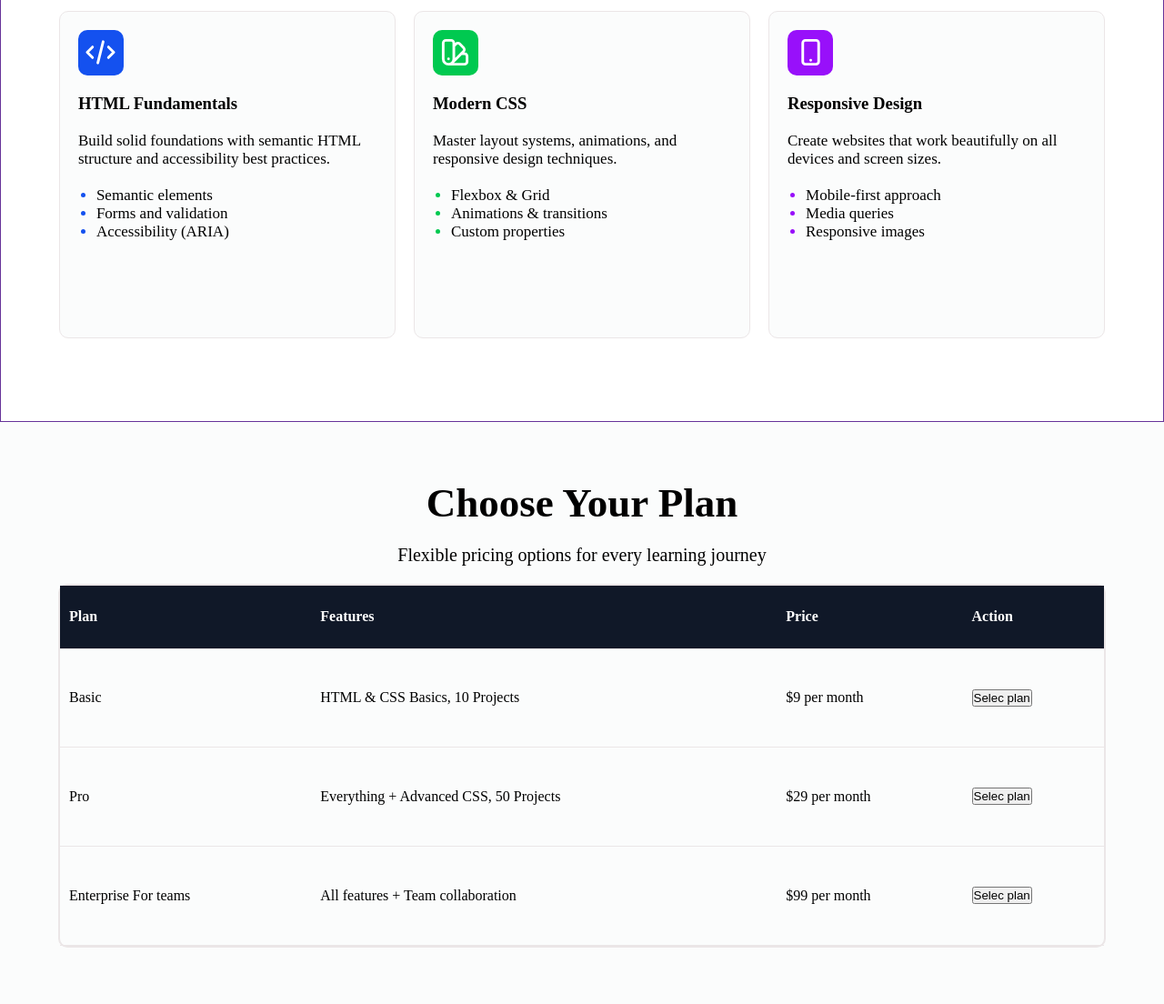
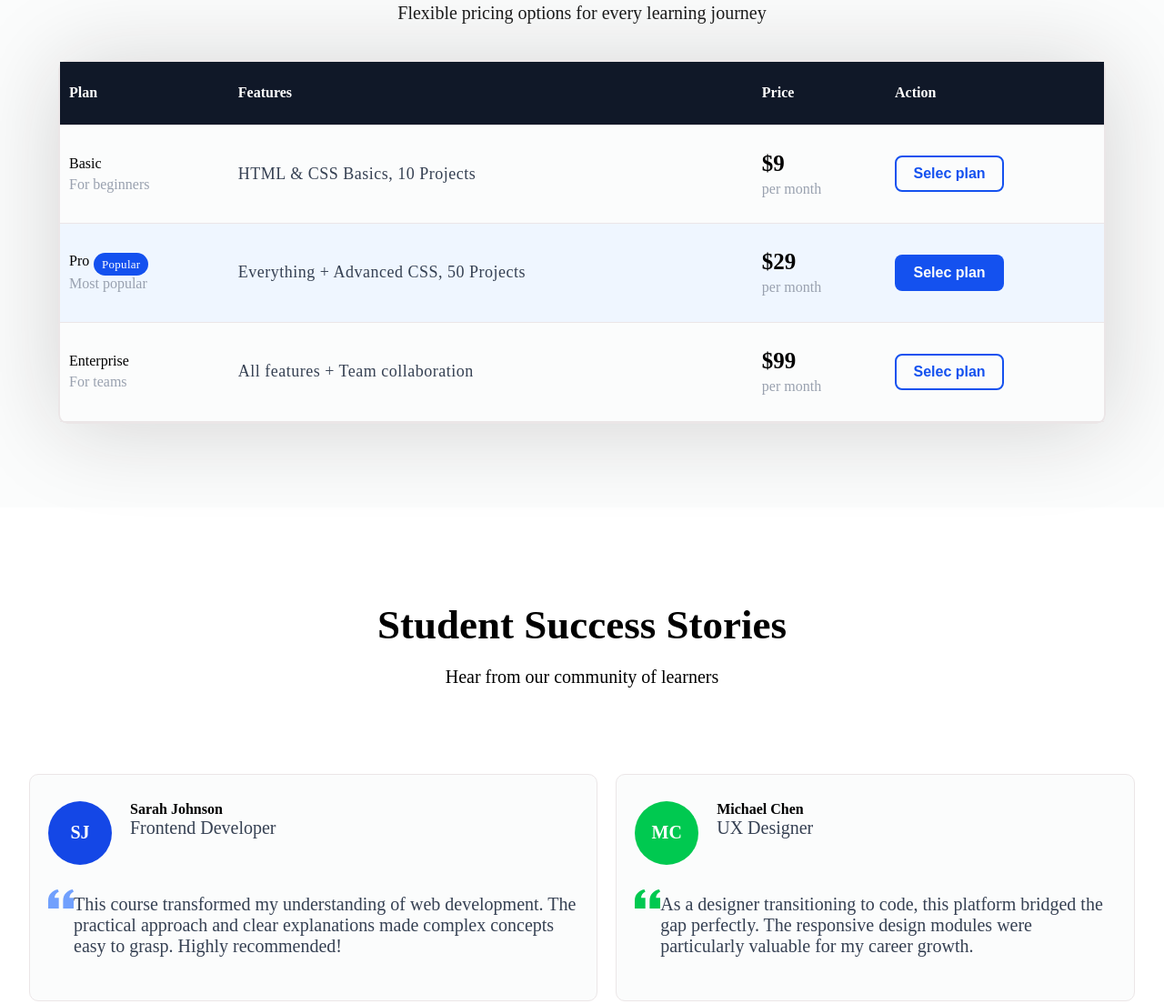
Before and after one commit to leandrofn3/Hands-on, a plain HTML site: page index.html in a window 1280 px wide. Shown: the part 882-1986 px from the top of the page at 91% size. Drawn offline with Linux system fonts and the light colour scheme.

Commit message:
finalização da estrutura do layout, com animação e sombras.

```diff
--- a/css/styled.css
+++ b/css/styled.css
@@ -24,12 +24,16 @@
 
 .containerGeneral {
     max-width: 100%;
-    min-height: 80vh;
+    min-height: 90vh;
     background-color: var(--bg-color-primary);
     display: flex;
     flex-direction: column;
     align-items: center;
     justify-content: center;
+}
+
+header {
+    position: absolute;
 }
 
 nav {
@@ -38,9 +42,11 @@ nav {
     justify-content: space-between;
     background-color: #FFF;
     width: 100%;
-    height: 56px;
+    height: 80px;
     padding: 16px 48px 16px 48px;
     box-shadow: 0.1px 0.1px 5px lightgray;
+    position: fixed;
+    top: 0px;
 }
 
 .logo,
@@ -78,7 +84,6 @@ nav {
 .containerHeader {
     height: 650px;
     width: 95%;
-    /* background-color: aqua; */
     display: flex;
     align-items: center;
     justify-content: center;
@@ -113,11 +118,9 @@ h1 {
     margin-bottom: 20px;
     letter-spacing: 1px;
     line-height: 140%;
-
 }
 
 .textHeader {
-    /* border: 1px solid salmon; */
     padding: 30px 30px 30px 0;
 }
 
@@ -143,8 +146,6 @@ h1 {
 
 .section-01 {
     background-color: #FFF;
-    justify-content: center;
-    border: 1px solid rebeccapurple;
     gap: 10px;
 }
 
@@ -162,10 +163,8 @@ p {
     align-items: center;
     justify-content: space-between;
     gap: 20px;
-    /* border: 1px solid red; */
     width: 90%;
     height: 60vh;
-
 }
 
 .card {
@@ -178,6 +177,22 @@ p {
     display: flex;
     flex-direction: column;
     gap: 20px;
+}
+
+.card p {
+    color: var(--text-color-primary);
+    letter-spacing: 0.5px;
+}
+
+.card li {
+    margin-bottom: 10px;
+     color: var(--text-color-primary);
+    letter-spacing: 0.5px;
+}
+
+.card:hover {
+    box-shadow: -0.1px 5px 8px -1px gray;
+    transform: translateY(-1px);
 }
 
 .card .logo-card {
@@ -231,6 +246,8 @@ p {
     border-radius: 10px;
     width: 90%;
     height: 400px;
+    margin-top: 20px;
+    box-shadow: 0.5px 5px 100px lightgrey;
 }
 
 .section-02 th,
@@ -245,12 +262,84 @@ td {
     background-color: var(--bg-color-fourth);
 }
 
+.style-td{
+    font-size: 18px;
+    font-weight: 100;
+    letter-spacing: 0.5px;
+    color: var(--text-color-primary);
+}
+
+.style-td-hover {
+    background-color: #eff6ff;
+}
+
+.style-td-hover:hover{
+    background-color:var(--bg-color-secondary)
+}
+
 svg {
     color: #FFF;
     width: 35px;
     height: 35px;
 }
 
+.span-Container{
+    display: flex;
+    flex-direction: column;
+    gap: 5px;
+}
+
+.span-style{
+    color: var(--text-color-secondary);
+    font-size: 16px;
+}
+
+.span-price{
+    font-weight: bolder;
+    font-size: 25px;
+}
+
+.btn-secondary{
+    border: none;
+    width: 120px;
+    height: 40px;
+    border-radius: 8px;
+    font-size: 16px;
+    font-weight: 600;
+}
+
+.btn-styled-secondary {
+    background-color: var(--bg-color-primary);
+    border: 2px solid var(--color-button-primary);
+    font-size: 16px;
+    font-weight: bold;
+    color: var(--color-button-primary);
+}
+
+.btn-styled-secondary:hover{
+    background-color: var(--color-button-primary);
+    color: var(--bg-color-primary);
+}
+
+.align-span{
+    display: flex;
+    gap: 5px;
+}
+
+.popular{
+    display: flex;
+    align-items: center;
+    justify-content: center;
+    color: #FFF;
+    font-size: 13px;
+    font-weight: 500;
+    background-color: var(--color-button-primary);
+    width: 60px;
+    height: 25px;
+    border-radius: 20px;
+    letter-spacing: 0.3px;
+
+}
 
 .section-03 {
     background-color: #FFF;
@@ -265,6 +354,10 @@ svg {
     gap: 20px;
 }
 
+.card-3:hover {
+    box-shadow: 0.2px 10px 20px  lightgray;
+}
+
 .card-3 {
     background-color: var(--bg-color-primary);
     border: 1px solid var(--border);
@@ -273,6 +366,8 @@ svg {
     display: flex;
     flex-direction: column;
     justify-content: center;
+    padding: 20px;
+    gap: 20px;
 }
 
 .card-3 svg {
@@ -295,7 +390,6 @@ svg {
     font-size: 20px;
     font-weight: bolder;
     color: #fff;
-
 }
 
 .logo-section-03-segundary {
@@ -307,14 +401,23 @@ svg {
     gap: 20px;
 }
 
+.content-logo-03 p {
+    color: var(--text-color-primary);
+}
+
 .cart-content-text {
     display: flex;
     height: 100px;
-
 }
 
 .cart-content-text p {
     margin-top: 12px;
+    color: var(--text-color-primary);
+}
+
+.section-04 {
+    gap: 20px;
+    height: 100vh;
 }
 
 .container-form {
@@ -325,9 +428,14 @@ svg {
     display: flex;
     align-items: center;
     flex-direction: column;
-    gap: 20px;
+    gap: 15px;
     padding: 48px;
     border-radius: 10px;
+    box-shadow: 0.5px 5px 10px lightgray;
+}
+
+.container-form button {
+    align-self: start;
 }
 
 .container-form label {
@@ -346,6 +454,52 @@ svg {
     border: 2px solid var(--color-button-primary);
     outline: none;
 }
+
+textarea {
+    width: 100%;
+    height: 35%;
+    border: 1px solid var(--border);
+    border-radius: 10px;
+}
+
+textarea:focus {
+    border: 2px solid var(--color-button-primary);
+    outline: none;
+}
+
+footer {
+    width: 100%;
+    height: 100px;
+    background-color: var(--bg-color-fourth);
+    display: flex;
+    align-items: center;
+    justify-content: space-between;
+    padding: 50px;
+    color: var(--text-color-secondary);
+}
+
+footer div {
+    width: 35%;
+    display: flex;
+    align-items: center;
+    justify-content: space-between;
+}
+
+footer p {
+    font-size: 13px;
+}
+footer a {
+    text-decoration: none;
+    color: var(--text-color-secondary);
+    cursor: pointer;
+    font-size: 13px;
+    letter-spacing: 0.3px;
+}
+
+footer a:hover{
+    color: #FFF;
+}
+
 
 /* @media(width: 1440px ) {
 
@@ -374,7 +528,7 @@ svg {
     }
 } */
 
-@media(max-width: 1024px) {
+/* @media(max-width: 1024px) {
 
     header {
         background-color: red;
@@ -399,4 +553,4 @@ svg {
         height: 60px;
 
     }
-}
+} */
--- a/index.html
+++ b/index.html
@@ -133,34 +133,95 @@
                 </thead>
                 <tbody>
                     <tr>
-                        <td>Basic</td>
-                        <td>HTML & CSS Basics, 10 Projects</td>
                         <td>
+                            <span class="span-Container">
+                                Basic
+                                <span class="span-style">
+                                    For beginners
+                                </span>
+                            </span>
+                        </td>
+                        <td class="style-td">
+                            HTML & CSS Basics, 10 Projects
+                        </td>
+                        <td>
+                            <span class="span-Container">
+                                <span class="span-price">
                                     $9
+                                </span>
+                                <span class="span-style">
                                     per month
+                                </span>
+                            </span>
                         </td>
-                        <td><button>Selec plan</button></td>
+                        <td>
+                            <button class="btn-secondary btn-styled-secondary">
+                                Selec plan
+                            </button>
+                        </td>
                     </tr>
-                    <tr>
-                        <td>Pro</td>
-                        <td>Everything + Advanced CSS, 50 Projects</td>
+                    <tr class="style-td-hover">
                         <td>
+                            <span class="span-Container">
+                                <span class="align-span">
+                                    <span>
+                                        Pro
+                                    </span>
+                                    <div class="popular">
+                                        Popular
+                                    </div>
+                                </span>
+                            </span>
+                            <span class="span-style">
+                                Most popular
+                            </span>
+                        </td>
+                        <td class="style-td">
+                            Everything + Advanced CSS, 50 Projects
+                        </td>
+                        <td>
+                            <span class="span-Container">
+                                <span class="span-price">
                                     $29
+                                </span>
+                                <span class="span-style">
                                     per month
+                                </span>
+                            </span>
                         </td>
-                        <td><button>Selec plan</button></td>
+                        <td>
+                            <button class="btn-secondary btn-styled-primary">
+                                Selec plan
+                            </button>
+                        </td>
                     </tr>
                     <tr>
                         <td>
+                            <span class="span-Container">
                                 Enterprise
+                                <span class="span-style">
                                     For teams
+                                </span>
+                            </span>
                         </td>
-                        <td>All features + Team collaboration</td>
+                        <td class="style-td">
+                            All features + Team collaboration
+                        </td>
                         <td>
+                            <span class="span-Container">
+                                <span class="span-price">
                                     $99
+                                </span>
+                                <span class="span-style">
                                     per month
+                                </span>
+                            </span>
                         </td>
-                        <td><button>Selec plan</button></td>
+                        <td>
+                            <button class="btn-secondary btn-styled-secondary">
+                                Selec plan
+                            </button>
+                        </td>
                     </tr>
                 </tbody>
             </table>
@@ -231,12 +292,12 @@
                 </div>
             </div>
         </section>
-        <section class="containerGeneral">
+        <section class="containerGeneral section-04">
             <h2>
                 Get In Touch
             </h2>
             <p>
-                Have questions? We'd love to hear from you.
+                Have questions? We&apos;d love to hear from you.
             </p>
             <div class="container-form">
                 <label for="name">Your Name</label>
@@ -245,12 +306,12 @@
                 <input type="email" id="e-mail" placeholder="jonh@example.com">
                 <label for="message">Your Message</label>
                 <textarea name="message" id="message"></textarea>
-                <button>Send Message</button>
+                <button class="btn-primary btn-styled-primary">Send Message</button>
             </div>
         </section>
     </main>
     <footer>
-        <p>© 2026 LearnCSS. All rights reserved</p>
+        <p> &copy; 2026 LearnCSS. All rights reserved</p>
         <div>
             <a href="#">Privacy Policy</a>
             <a href="#">Terms of Service</a>
```
Lines whose indentation alone changed are shown as unchanged.
